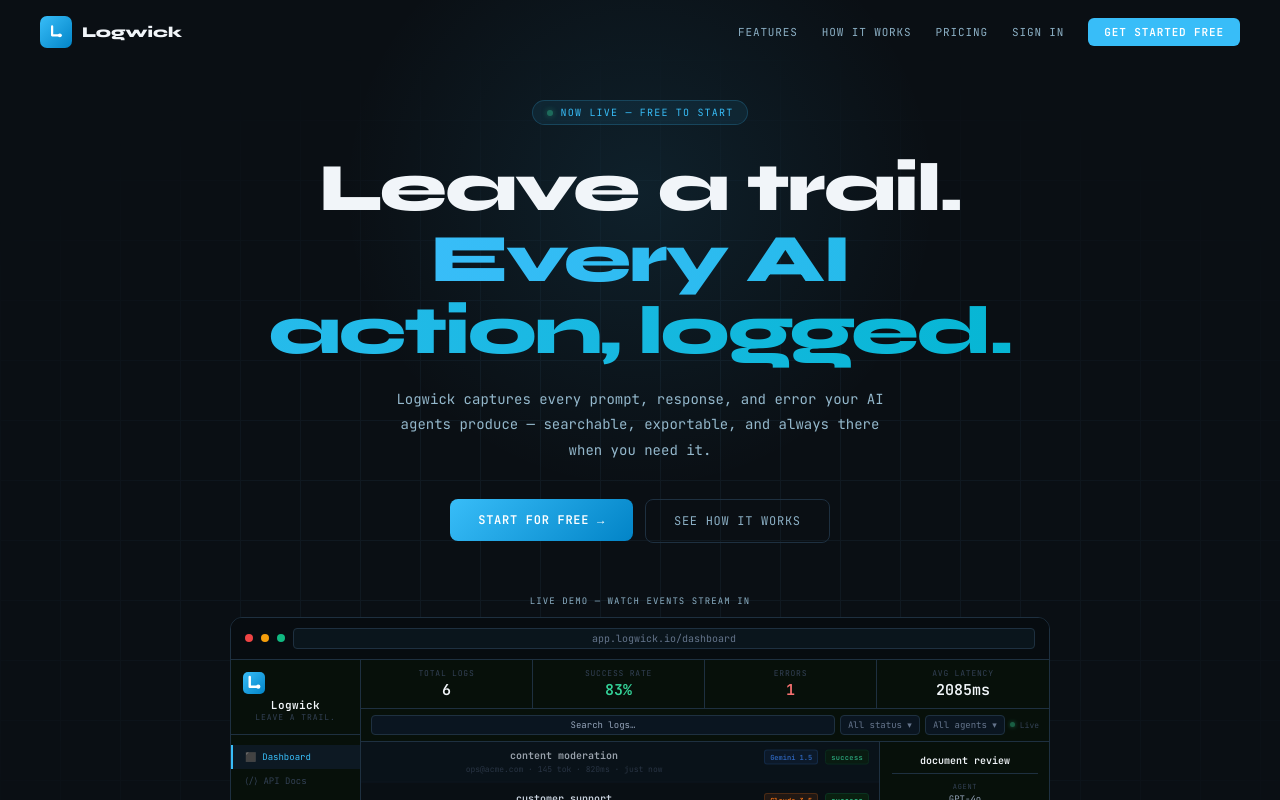
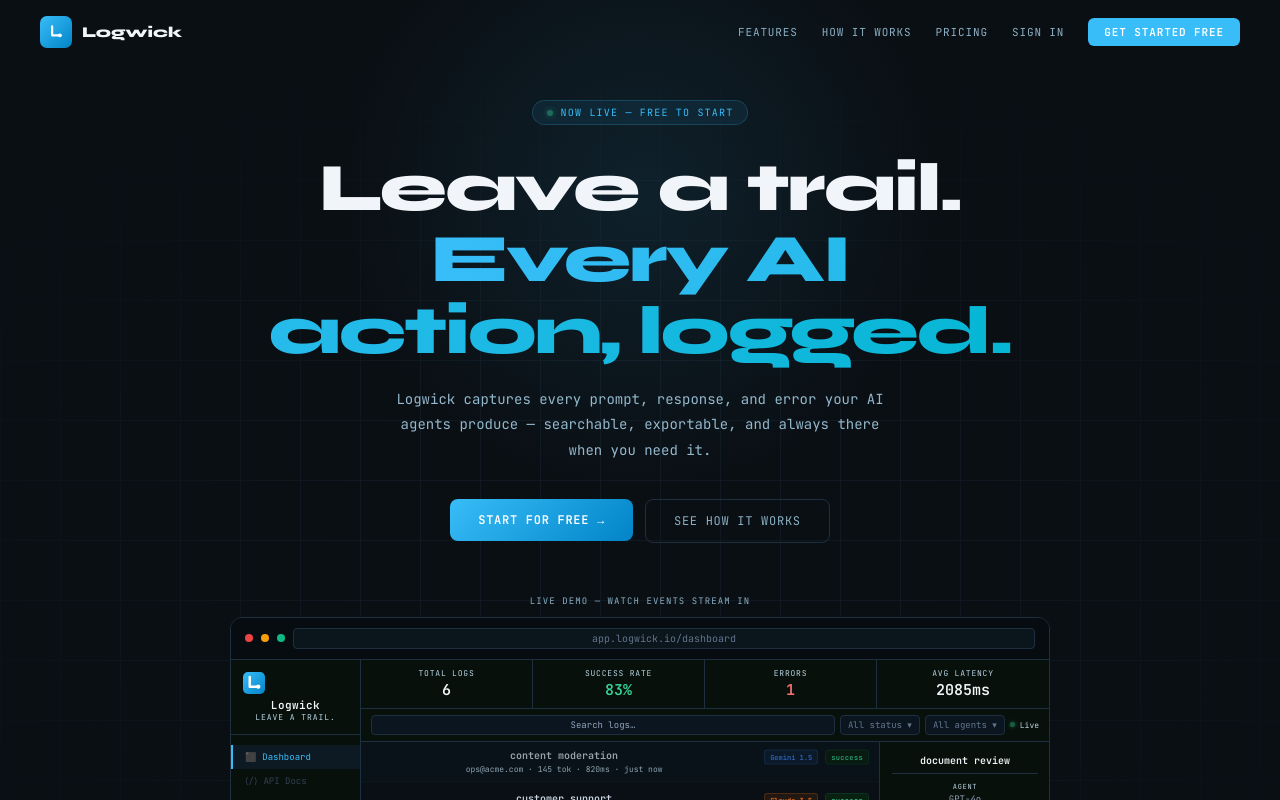
Before and after one commit to logwickio/logwick, a Next.js app: page / in a window 1280 px wide. Shown: the top 800 px of the page. Built offline with nearby package versions, Linux system fonts and the light colour scheme; no server answers.

Commit message:
Fix homepage live demo text colors to match dashboard

```diff
--- a/pages/index.js
+++ b/pages/index.js
@@ -88,12 +88,12 @@
     logo: { padding:'0 12px 12px', borderBottom:'1px solid #1e3040', marginBottom:10 },
     mark: { width:22, height:22, borderRadius:5, background:'linear-gradient(135deg,#38bdf8,#0284c7)', display:'flex', alignItems:'center', justifyContent:'center', fontSize:10, color:'#fff', marginBottom:4 },
     brand: { fontSize:11, fontWeight:700, color:'#f1f5f9', letterSpacing:'0.04em' },
-    sub: { fontSize:8, color:'#334155', letterSpacing:'0.12em', textTransform:'uppercase' },
+    sub: { fontSize:8, color:'#b8d4e4', letterSpacing:'0.12em', textTransform:'uppercase' },
     navItem: (active) => ({ padding:'6px 12px', fontSize:9, color: active ? '#38bdf8':'#334155', background: active ? '#0d1923':'transparent', borderLeft: active ? '2px solid #38bdf8':'2px solid transparent', display:'flex', alignItems:'center', gap:6 }),
     main: { flex:1, display:'flex', flexDirection:'column', overflow:'hidden' },
     statsRow: { display:'grid', gridTemplateColumns:'repeat(4,1fr)', borderBottom:'1px solid #1e3040', background:'#07100a', flexShrink:0 },
     stat: (last) => ({ padding:'8px 10px', borderRight: last ? 'none':'1px solid #1e3040' }),
-    sl: { fontSize:8, color:'#334155', letterSpacing:'0.1em', textTransform:'uppercase', marginBottom:2 },
+    sl: { fontSize:8, color:'#b8d4e4', letterSpacing:'0.1em', textTransform:'uppercase', marginBottom:2 },
     sv: { fontSize:15, fontWeight:700, color:'#f1f5f9' },
     toolbar: { padding:'6px 10px', borderBottom:'1px solid #1e3040', background:'#07100a', display:'flex', gap:5, alignItems:'center', flexShrink:0 },
     search: { flex:1, background:'#0a1520', border:'1px solid #1e3040', borderRadius:4, padding:'3px 8px', fontSize:9, color:'#94a3b8' },
@@ -101,13 +101,13 @@
     logList: { flex:1, overflow:'hidden' },
     logRow: (isNew) => ({ padding:'8px 10px', borderBottom:'1px solid #0d1923', display:'flex', alignItems:'flex-start', gap:7, cursor:'pointer', background: isNew ? 'rgba(56,189,248,0.03)':'transparent', transition:'background 0.3s' }),
     action: { fontSize:10, fontWeight:600, color:'#cbd5e1', marginBottom:2 },
-    meta: { fontSize:8, color:'#334155' },
+    meta: { fontSize:8, color:'#b8d4e4' },
     badge: (status) => ({ fontSize:7, padding:'2px 5px', borderRadius:3, fontWeight:700, letterSpacing:'0.05em', flexShrink:0, marginTop:1, background: status==='success'?'#0a2010':'#1a0505', color: status==='success'?'#34d399':'#f87171', border: `1px solid ${status==='success'?'#0a3320':'#3a0a0a'}` }),
     agentBadge: (color) => ({ fontSize:7, padding:'2px 5px', borderRadius:3, fontWeight:700, flexShrink:0, marginTop:1, background:`${color}18`, color, border:`1px solid ${color}33` }),
     detail: (open) => ({ width: open ? 170 : 0, background:'#07100a', borderLeft:'1px solid #1e3040', overflow:'hidden', flexShrink:0, transition:'width 0.3s ease' }),
     detailInner: { padding:12, width:170 },
     detailTitle: { fontSize:10, fontWeight:600, color:'#f1f5f9', marginBottom:8, borderBottom:'1px solid #1e3040', paddingBottom:6 },
-    dk: { fontSize:7, color:'#334155', letterSpacing:'0.1em', textTransform:'uppercase', marginBottom:2 },
+    dk: { fontSize:7, color:'#b8d4e4', letterSpacing:'0.1em', textTransform:'uppercase', marginBottom:2 },
     dv: { fontSize:9, color:'#94a3b8', marginBottom:6 },
     caption: { background:'#0a0f14', borderTop:'1px solid #1e3040', padding:'8px 14px', fontSize:10, color:'#64748b', textAlign:'center', minHeight:34, display:'flex', alignItems:'center', justifyContent:'center' },
     liveDot: { width:5, height:5, borderRadius:'50%', background:'#34d399', boxShadow:'0 0 4px #34d399', display:'inline-block', marginRight:5, animation:'pulse 2s infinite' },
@@ -163,7 +163,7 @@
             <div style={s.search}>Search logs…</div>
             <div style={s.filter}>All status ▾</div>
             <div style={s.filter}>All agents ▾</div>
-            <div style={{marginLeft:'auto',display:'flex',alignItems:'center',fontSize:8,color:'#334155'}}>
+            <div style={{marginLeft:'auto',display:'flex',alignItems:'center',fontSize:8,color:'#b8d4e4'}}>
               <span style={s.liveDot}/>Live
             </div>
           </div>
```
